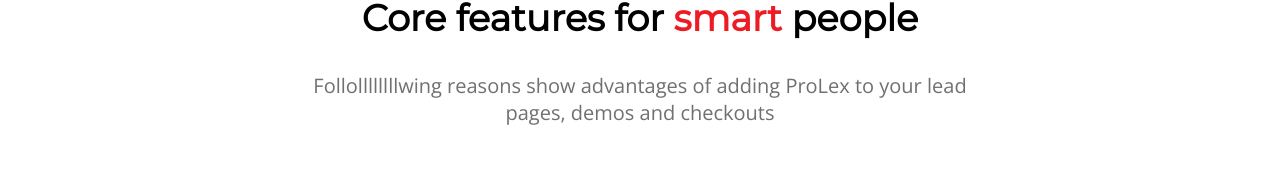
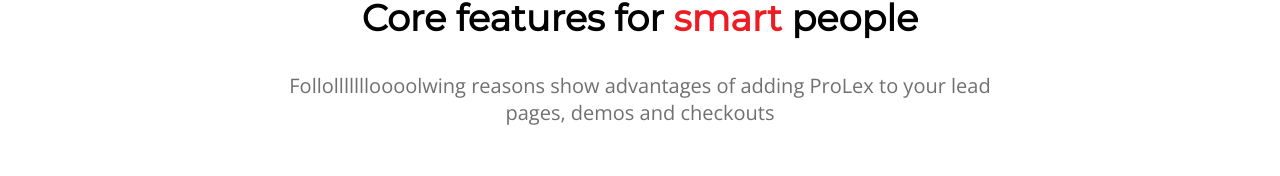
Before and after one commit to ZaidSobani/Task1, a plain HTML site: page Home/Home.html in a window 1280 px wide. Shown: the part 708-884 px from the top of the page. Drawn offline with nearby package versions, Linux system fonts and the light colour scheme.

Commit message:
testttt2

```diff
--- a/Home/Home.html
+++ b/Home/Home.html
@@ -68,7 +68,7 @@
 
             <div class="home2">
                 <h1>Core features for <span>smart</span> people</h1>
-                <p>Follollllllllwing reasons show advantages of adding ProLex to your lead <br> pages, demos and checkouts</p>
+                <p>Follollllllloooolwing reasons show advantages of adding ProLex to your lead <br> pages, demos and checkouts</p>
                 <ul class="row">
                     <li class="home2_hover1">
                         <span class="home2-a material-symbols-outlined">timeline</span> <br>
```
